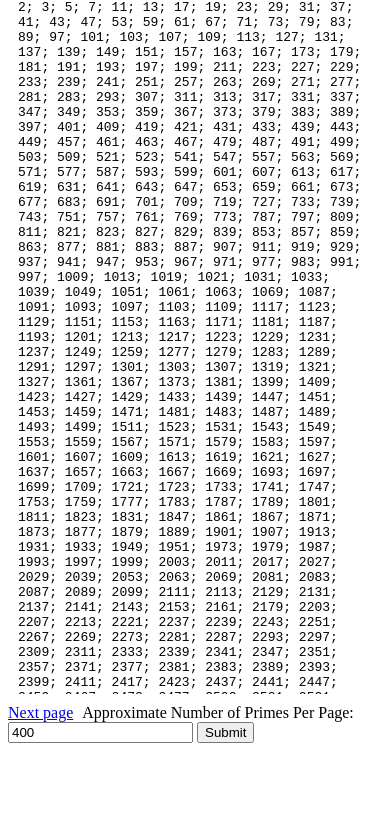
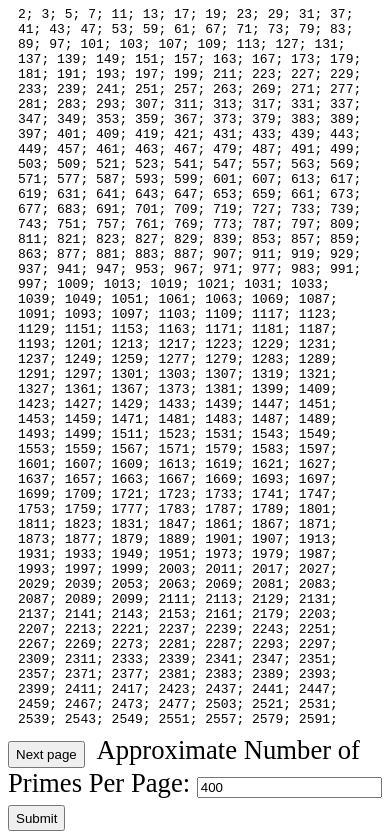
Before and after one commit to mfung37/all-primes, a plain HTML site: page index.html in a window 390 px wide. Shown: the part 59-898 px from the top of the page. Before the commit the page ends 844 px from the top, so only its background shows below. Drawn offline with Linux system fonts and the light colour scheme.

Commit message:
Makes kinda responsive

```diff
--- a/index.html
+++ b/index.html
@@ -159,22 +159,30 @@
     };
   </script>
   <style>
-    h1 {
-      height: 30px;
-    }
     #space {
-      height: calc(100vh - 150px);
+      height: 85vh;
       overflow-y: scroll;
       font-family: monospace;
       margin: 10px;
     }
+
+    @media screen and (max-width: 600px) {
+      #controls {
+        font-size: 20pt;
+      }
+
+      #controls button {
+        height: 2em;
+      }
+    }
+
   </style>
 
   <h1>The List of All Primes</h1>
   <div id="space"></div>
 
-  <div>
-    <a href="javascript:show()">Next page</a>
+  <div id="controls">
+    <button onclick="show()">Next page</button>
     <span style="padding:5px">
       Approximate Number of Primes Per Page:
       <input type="text" id="chunk">
```
